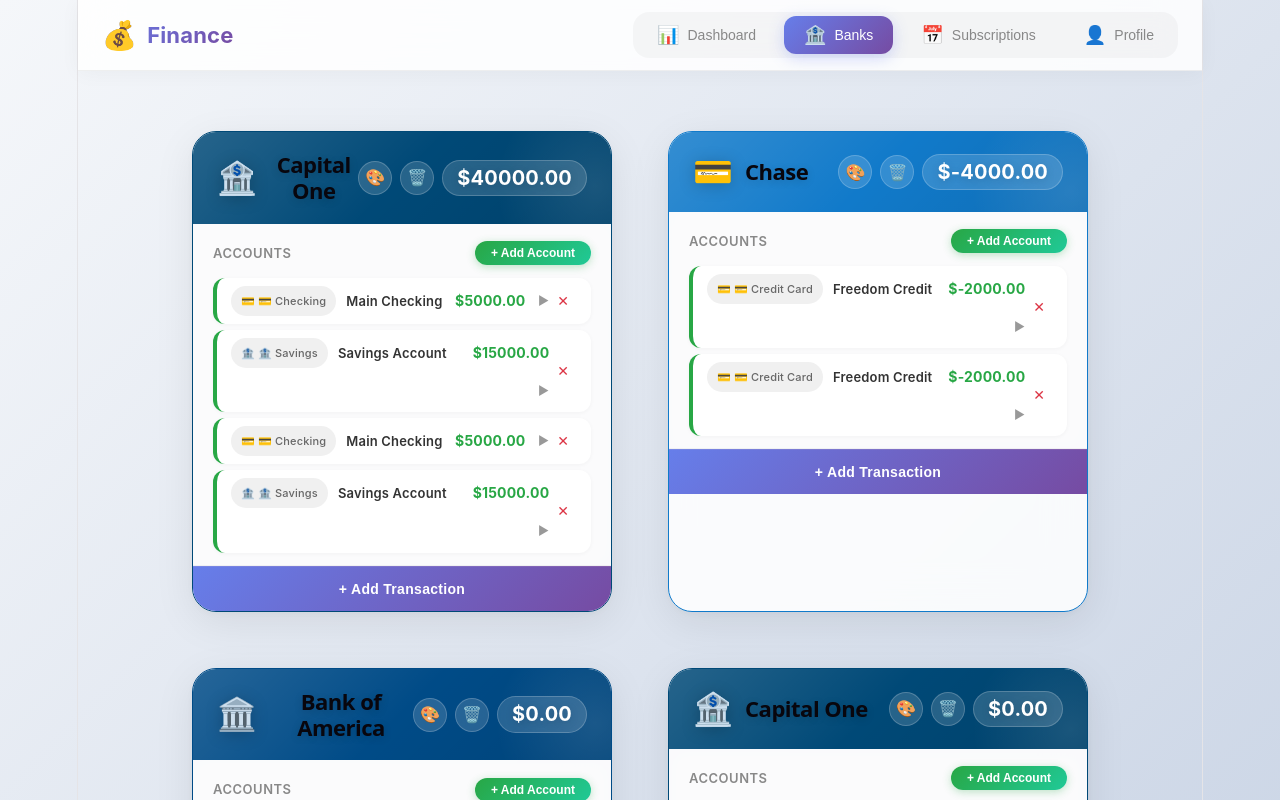
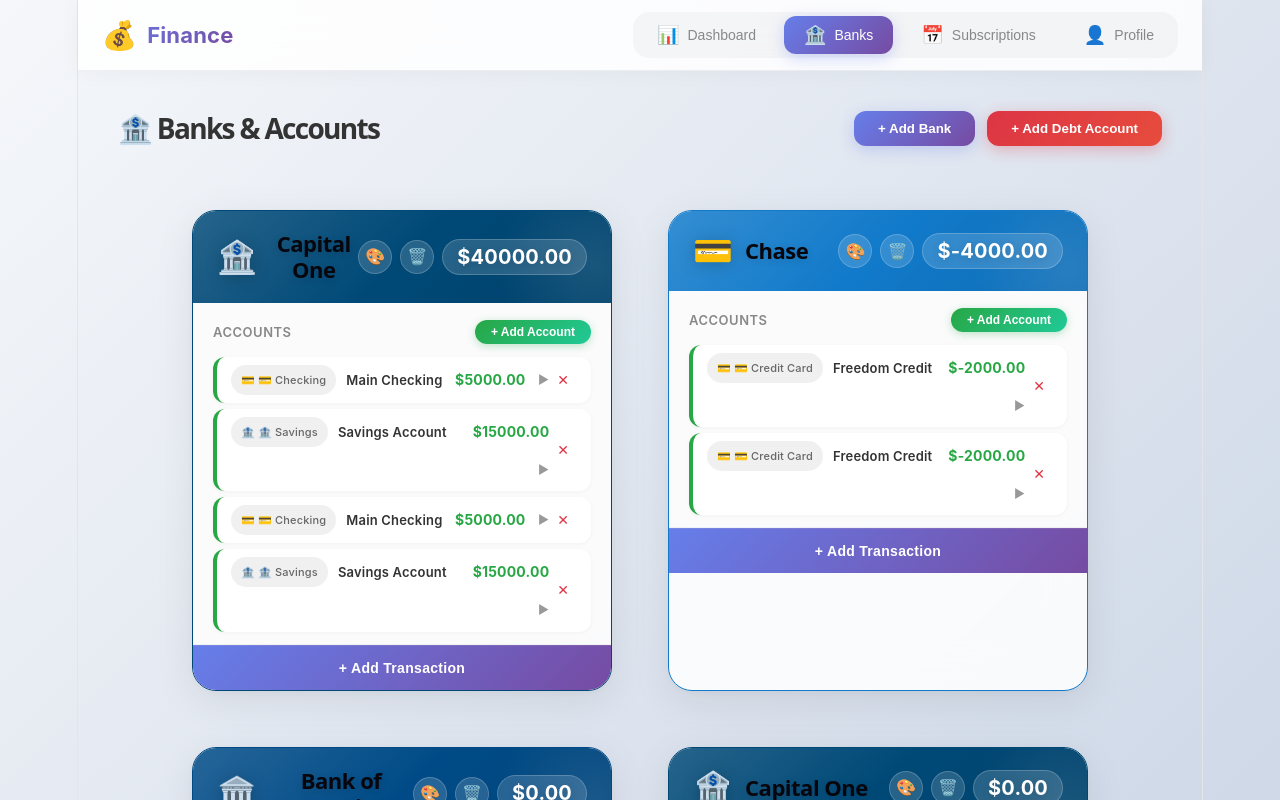
Before and after one commit to HackerLion03/personal-finance, a React (Vite) app: page / in a window 1280 px wide. Both pictures are taken after a click on the button "🏦 Banks". Shown: the top 800 px of the page. Built offline with nearby package versions, Linux system fonts and the light colour scheme.

Commit message:
fixed dashboard

```diff
--- a/src/App.css
+++ b/src/App.css
@@ -43,3 +43,87 @@
   max-width: 1440px;
   margin: 0 auto;
 }
+
+/* ===== Bank Page Header ===== */
+.bank-page {
+  padding: 20px 40px;
+  max-width: 1440px;
+  margin: 0 auto;
+}
+
+.bank-page-header {
+  display: flex;
+  justify-content: space-between;
+  align-items: center;
+  margin-bottom: 24px;
+  flex-wrap: wrap;
+  gap: 12px;
+}
+
+.bank-page-header h1 {
+  font-size: 28px;
+  font-weight: 700;
+  color: #333;
+  margin: 0;
+}
+
+.bank-actions-header {
+  display: flex;
+  gap: 12px;
+  flex-wrap: wrap;
+}
+
+.add-bank-btn {
+  padding: 10px 24px;
+  background: linear-gradient(135deg, #667eea 0%, #764ba2 100%);
+  color: white;
+  border: none;
+  border-radius: 12px;
+  font-weight: 600;
+  cursor: pointer;
+  transition: all 0.3s ease;
+  box-shadow: 0 4px 15px rgba(102, 126, 234, 0.3);
+}
+
+.add-bank-btn:hover {
+  transform: scale(1.05);
+  box-shadow: 0 6px 25px rgba(102, 126, 234, 0.4);
+}
+
+.add-debt-btn {
+  padding: 10px 24px;
+  background: linear-gradient(135deg, #dc3545 0%, #e74c3c 100%);
+  color: white;
+  border: none;
+  border-radius: 12px;
+  font-weight: 600;
+  cursor: pointer;
+  transition: all 0.3s ease;
+  box-shadow: 0 4px 15px rgba(220, 53, 69, 0.3);
+}
+
+.add-debt-btn:hover {
+  transform: scale(1.05);
+  box-shadow: 0 6px 25px rgba(220, 53, 69, 0.4);
+}
+
+@media (max-width: 768px) {
+  .bank-page {
+    padding: 16px;
+  }
+
+  .bank-page-header {
+    flex-direction: column;
+    align-items: stretch;
+  }
+
+  .bank-actions-header {
+    flex-direction: column;
+  }
+
+  .add-bank-btn,
+  .add-debt-btn {
+    width: 100%;
+    text-align: center;
+  }
+}
--- a/src/App.jsx
+++ b/src/App.jsx
@@ -9,7 +9,7 @@
 
 // 初始化数据库
 const db = new Dexie("FinanceDB");
-db.version(4).stores({
+db.version(1).stores({
   transactions: "++id, date, amount, category, description, bankId, accountId, accountType, isRecurring",
   banks: "++id, name, color, icon",
   accounts: "++id, bankId, name, type, balance, color",
@@ -17,6 +17,7 @@
   userProfile: "++id, name, email, avatar, currency"
 });
 
+// 默认数据
 const defaultBanks = [
   { name: "Capital One", color: "#004977", icon: "🏦" },
   { name: "Chase", color: "#117ACA", icon: "💳" },
@@ -38,7 +39,7 @@
   const [userProfile, setUserProfile] = useState(null);
   const [loading, setLoading] = useState(true);
 
-  // 初始化数据
+  // ===== 初始化数据 =====
   useEffect(() => {
     const initData = async () => {
       try {
@@ -98,17 +99,25 @@
     initData();
   }, []);
 
-  // ------------------ 补充缺失的数据库 Handler ------------------
+  // ===== CRUD Functions =====
 
-  const addTransaction = async (txn) => {
+  // 获取某个银行的账户
+  const getAccountsByBank = (bankId) => {
+    return accounts.filter(a => a.bankId === bankId);
+  };
+
+  // 添加交易
+  const addTransaction = async (transaction) => {
     try {
-      const id = await db.transactions.add(txn);
-      setTransactions(prev => [...prev, { ...txn, id }]);
+      const id = await db.transactions.add(transaction);
+      const newTransaction = { ...transaction, id };
+      setTransactions(prev => [...prev, newTransaction]);
     } catch (error) {
       console.error("Error adding transaction:", error);
     }
   };
 
+  // 删除交易
   const deleteTransaction = async (id) => {
     try {
       await db.transactions.delete(id);
@@ -118,30 +127,35 @@
     }
   };
 
-  const changeBankColor = async (bankId, color) => {
+  // 修改银行颜色
+  const changeBankColor = async (bankId, newColor) => {
     try {
-      await db.banks.update(bankId, { color });
-      setBanks(prev => prev.map(b => b.id === bankId ? { ...b, color } : b));
+      await db.banks.update(bankId, { color: newColor });
+      setBanks(prev => prev.map(b =>
+        b.id === bankId ? { ...b, color: newColor } : b
+      ));
     } catch (error) {
       console.error("Error updating bank color:", error);
     }
   };
 
+  // 删除银行
   const deleteBank = async (bankId) => {
     try {
+      const bankAccounts = accounts.filter(a => a.bankId === bankId);
+      const accountIds = bankAccounts.map(a => a.id);
+      await db.transactions.where('accountId').anyOf(accountIds).delete();
+      await db.accounts.where('bankId').equals(bankId).delete();
       await db.banks.delete(bankId);
-      // 同时清理绑定的账户
-      const relatedAccounts = accounts.filter(a => a.bankId === bankId);
-      for (let acc of relatedAccounts) {
-        await db.accounts.delete(acc.id);
-      }
       setBanks(prev => prev.filter(b => b.id !== bankId));
       setAccounts(prev => prev.filter(a => a.bankId !== bankId));
+      setTransactions(prev => prev.filter(t => !accountIds.includes(t.accountId)));
     } catch (error) {
       console.error("Error deleting bank:", error);
     }
   };
 
+  // ✅ 添加账户（包括 Bank 和 Debt 账户）
   const addAccount = async (account) => {
     try {
       const id = await db.accounts.add(account);
@@ -151,17 +165,74 @@
     }
   };
 
+  // 删除账户
   const deleteAccount = async (accountId) => {
     try {
+      await db.transactions.where('accountId').equals(accountId).delete();
       await db.accounts.delete(accountId);
       setAccounts(prev => prev.filter(a => a.id !== accountId));
+      setTransactions(prev => prev.filter(t => t.accountId !== accountId));
     } catch (error) {
       console.error("Error deleting account:", error);
     }
   };
 
-  // ------------------ 订阅与 Profile 逻辑 ------------------
+  // ✅ 添加新银行
+  const addNewBank = async () => {
+    const name = prompt("Enter bank name:");
+    if (name) {
+      const newBank = {
+        name,
+        color: "#" + Math.floor(Math.random()*16777215).toString(16).padStart(6, '0'),
+        icon: "🏦"
+      };
+      try {
+        const id = await db.banks.add(newBank);
+        setBanks(prev => [...prev, { ...newBank, id }]);
+      } catch (error) {
+        console.error("Error adding bank:", error);
+      }
+    }
+  };
 
+  // ✅ 添加债务账户
+  const addDebtAccount = async () => {
+    const name = prompt("Enter debt account name (e.g., Student Loan, Mortgage):");
+    if (name) {
+      const bankName = prompt("Which bank does this debt belong to? (or type 'Other' if not listed)");
+      let bankId;
+
+      // 查找或创建银行
+      const existingBank = banks.find(b => b.name.toLowerCase() === bankName.toLowerCase());
+      if (existingBank) {
+        bankId = existingBank.id;
+      } else {
+        // 创建新银行
+        const newBank = {
+          name: bankName,
+          color: "#dc3545",
+          icon: "💰"
+        };
+        const id = await db.banks.add(newBank);
+        setBanks(prev => [...prev, { ...newBank, id }]);
+        bankId = id;
+      }
+
+      const amount = parseFloat(prompt("Enter the debt amount:"));
+      if (!isNaN(amount)) {
+        const newAccount = {
+          bankId: bankId,
+          name: name,
+          type: 'loan', // 或 'credit'
+          balance: -Math.abs(amount), // 负数表示欠款
+          color: "#dc3545"
+        };
+        await addAccount(newAccount);
+      }
+    }
+  };
+
+  // 订阅管理
   const addSubscription = async (subscription) => {
     try {
       const id = await db.subscriptions.add(subscription);
@@ -192,6 +263,7 @@
     }
   };
 
+  // 更新个人资料
   const updateProfile = async (profileData) => {
     try {
       if (userProfile) {
@@ -210,6 +282,7 @@
     return <div className="loading">Loading...</div>;
   }
 
+  // ===== 渲染不同页面 =====
   const renderContent = () => {
     switch(activeTab) {
       case 'dashboard':
@@ -223,12 +296,24 @@
         );
       case 'banks':
         return (
+          <div className="bank-page">
+            <div className="bank-page-header">
+              <h1>🏦 Banks & Accounts</h1>
+              <div className="bank-actions-header">
+                <button className="add-bank-btn" onClick={addNewBank}>
+                  + Add Bank
+                </button>
+                <button className="add-debt-btn" onClick={addDebtAccount}>
+                  + Add Debt Account
+                </button>
+              </div>
+            </div>
             <div className="bank-fidgets-container">
               {banks.map(bank => (
                 <BankFidget
                   key={bank.id}
                   bank={bank}
-                accounts={accounts.filter(a => a.bankId === bank.id)}
+                  accounts={getAccountsByBank(bank.id)}
                   transactions={transactions}
                   onAddTransaction={addTransaction}
                   onDeleteTransaction={deleteTransaction}
@@ -238,6 +323,7 @@
                   onDeleteAccount={deleteAccount}
                 />
               ))}
+            </div>
           </div>
         );
       case 'subscriptions':
--- a/src/components/Dashboard.css
+++ b/src/components/Dashboard.css
@@ -26,7 +26,7 @@
 /* Summary Cards */
 .summary-cards {
   display: grid;
-  grid-template-columns: repeat(auto-fit, minmax(250px, 1fr));
+  grid-template-columns: repeat(2, 1fr);
   gap: 20px;
   margin-bottom: 30px;
 }
```
Also changed, not shown: src/components/Dashboard.jsx (+18 -30 lines). Lines whose indentation alone changed are shown as unchanged.
